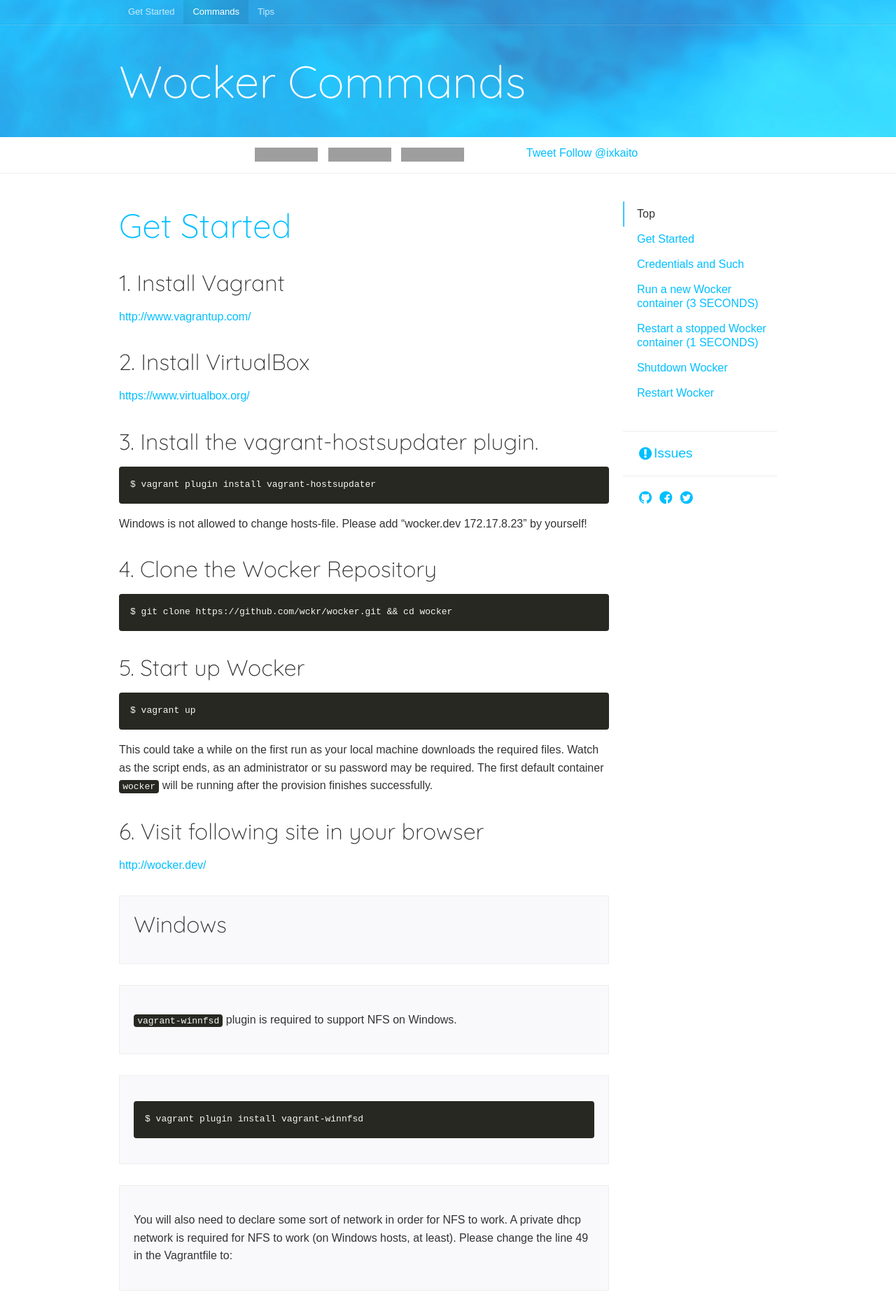
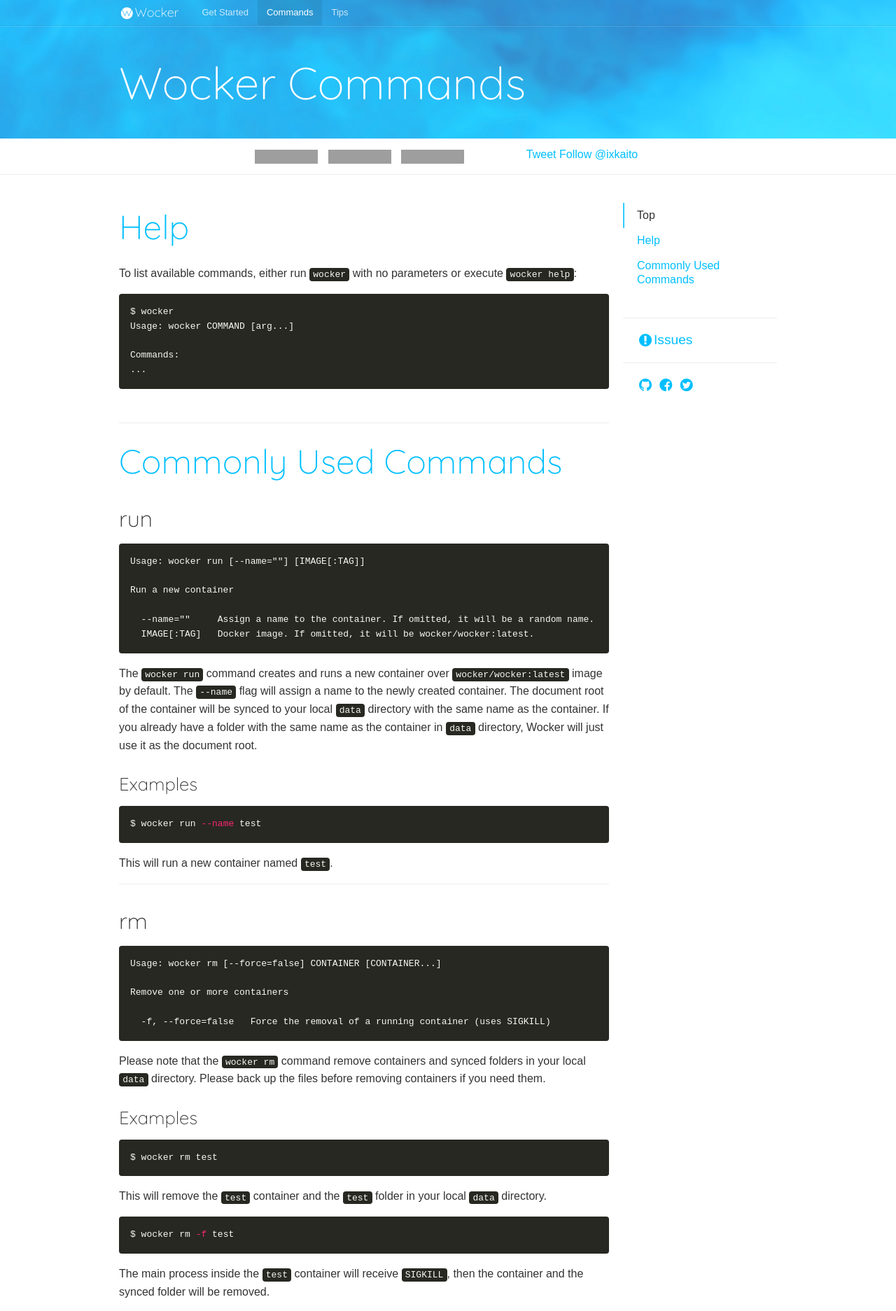
Before and after one commit to wckr/wckr.github.io, a Jekyll site: the page built from commands/index.md, in a window 1280 px wide. Shown: the top 1874 px of the page at 70% size. Built offline with Jekyll 4.4.1, drawn with Linux system fonts in a browser that asks for light colours; nearby versions of some CDN libraries; some web fonts are replaced; Markdown is read by kramdown in place of the engine named in the settings; a script that is not in the unit is left out; comment, search, counter and statistics services are not loaded; some of the changed text lies outside the part shown; grey boxes are pictures that could not be loaded.

Commit message:
Add docs of some commands

````diff
--- a/_includes/header.html
+++ b/_includes/header.html
@@ -48,6 +48,7 @@
 <header class="site-header">
 	<div class="site-header-top">
 		<div class="inner">
+			<h1 class="site-logo"><a class="icon-wocker" href="{{ site.baseurl }}/">Wocker</a></h1>
 			<nav class="site-nav">
 				<ul>
 					<li class="{% if page.type == 'get-started' %}active{% endif %}"><a href="{{ site.baseurl }}/">Get Started</a></li>
@@ -66,7 +67,7 @@
 					<strong>IT TAKES JUST 3 SECONDS TO CREATE A NEW ONE!</strong><br />
 					Version {{ site.version }}</p>
 				{% else %}
-				<h1 class="site-title"><a href="{{ page.url }}">{{ page.title }}</a></h1>
+				<h1 class="page-title"><a href="{{ page.url }}">{{ page.title }}</a></h1>
 				{% endif %}
 			</div>
 			{% if url == home_url %}
--- a/assets/_sass/_variables.scss
+++ b/assets/_sass/_variables.scss
@@ -27,3 +27,6 @@
 $border_color: #eee;
 
 $w_lg: 960px;
+
+$muli: 'Muli', sans-serif;
+$quicksand: 'Quicksand', sans-serif;
--- a/assets/css/style.css
+++ b/assets/css/style.css
@@ -609,7 +609,7 @@
 body {
   line-height: 1.6;
   color: #333;
-  font-family: 'Muli', sans-serif;
+  font-family: "Muli", sans-serif;
   font-weight: 300;
 }
 
@@ -656,7 +656,7 @@
 /* line 58, ../_sass/style.scss */
 h1:first-child {
   border-top: 0;
-  border-bottom: 0;
+  margin-top: 0;
 }
 
 /* line 64, ../_sass/style.scss */
@@ -877,7 +877,7 @@
   min-width: 960px;
 }
 /* line 224, ../_sass/style.scss */
-.site-header .site-title {
+.site-header .site-title, .site-header .page-title {
   color: #fff;
   font-size: 64px;
   font-weight: 300;
@@ -886,20 +886,20 @@
   border: 0;
 }
 /* line 232, ../_sass/style.scss */
-.site-header .site-title a {
+.site-header .site-title a, .site-header .page-title a {
   color: inherit;
 }
 /* line 235, ../_sass/style.scss */
-.site-header .site-title a:hover {
+.site-header .site-title a:hover, .site-header .page-title a:hover {
   text-decoration: none;
 }
 /* line 240, ../_sass/style.scss */
-.site-header .site-title .version {
+.site-header .site-title .version, .site-header .page-title .version {
   font-size: 16px;
 }
 /* line 245, ../_sass/style.scss */
 .site-header .site-description {
-  font-family: 'Quicksand', sans-serif;
+  font-family: "Quicksand", sans-serif;
   font-weight: 300;
   margin-top: 0;
   margin-bottom: 0;
@@ -909,33 +909,33 @@
   font-weight: 700;
 }
 
-/* line 257, ../_sass/style.scss */
+/* line 261, ../_sass/style.scss */
 .site-header-top {
   border-bottom: 1px solid rgba(0, 0, 0, 0.075);
 }
 
-/* line 261, ../_sass/style.scss */
+/* line 265, ../_sass/style.scss */
 .site-header-middle {
   border-top: 1px solid rgba(255, 255, 255, 0.15);
   padding: 40px 0;
 }
 
-/* line 266, ../_sass/style.scss */
+/* line 270, ../_sass/style.scss */
 .site-header-main {
   float: left;
   width: 75%;
   padding: 0 10px;
 }
 
-/* line 272, ../_sass/style.scss */
+/* line 276, ../_sass/style.scss */
 .site-header-aside {
   float: right;
   width: 25%;
   padding: 0 10px;
 }
-/* line 277, ../_sass/style.scss */
+/* line 281, ../_sass/style.scss */
 .site-header-aside a {
-  font-family: 'Quicksand', sans-serif;
+  font-family: "Quicksand", sans-serif;
   font-size: 14.4px;
   margin: auto;
   display: block;
@@ -953,21 +953,21 @@
   -webkit-border-radius: 130px;
   border-radius: 130px;
 }
-/* line 294, ../_sass/style.scss */
+/* line 298, ../_sass/style.scss */
 .site-header-aside a .icon-github {
   font-size: 18px;
   font-weight: 700;
 }
-/* line 298, ../_sass/style.scss */
+/* line 302, ../_sass/style.scss */
 .site-header-aside a .icon-github:before {
   vertical-align: -3px;
 }
-/* line 303, ../_sass/style.scss */
+/* line 307, ../_sass/style.scss */
 .site-header-aside a:hover {
   text-decoration: none;
 }
 
-/* line 309, ../_sass/style.scss */
+/* line 313, ../_sass/style.scss */
 .site-footer {
   border-top: 1px solid #eee;
   background: #fff;
@@ -975,19 +975,19 @@
   text-align: center;
   min-width: 960px;
 }
-/* line 316, ../_sass/style.scss */
+/* line 320, ../_sass/style.scss */
 .site-footer p {
   margin: 0;
 }
 
-/* line 321, ../_sass/style.scss */
+/* line 325, ../_sass/style.scss */
 .site-main {
   float: left;
   width: 75%;
   padding: 20px 10px 150px;
 }
 @media screen and (max-width: 960px) {
-  /* line 321, ../_sass/style.scss */
+  /* line 325, ../_sass/style.scss */
   .site-main {
     float: none;
     width: auto;
@@ -996,7 +996,7 @@
   }
 }
 
-/* line 334, ../_sass/style.scss */
+/* line 338, ../_sass/style.scss */
 .site-aside {
   position: relative;
   float: right;
@@ -1004,19 +1004,39 @@
   padding: 20px 10px;
 }
 @media screen and (max-width: 960px) {
-  /* line 334, ../_sass/style.scss */
+  /* line 338, ../_sass/style.scss */
   .site-aside {
     float: none;
     width: auto;
   }
 }
 
-/* line 349, ../_sass/style.scss */
+/* line 350, ../_sass/style.scss */
+.site-logo {
+  float: left;
+  font-family: "Quicksand", sans-serif;
+  font-size: 18px;
+  margin: 0 0 0 0;
+  padding: 0;
+}
+/* line 357, ../_sass/style.scss */
+.site-logo a {
+  display: block;
+  color: #fff;
+  padding: 0 10px;
+  line-height: 36px;
+}
+/* line 363, ../_sass/style.scss */
+.site-logo a:hover {
+  text-decoration: none;
+}
+
+/* line 372, ../_sass/style.scss */
 .site-nav ul {
   overflow: hidden;
   padding: 0 10px;
 }
-/* line 353, ../_sass/style.scss */
+/* line 376, ../_sass/style.scss */
 .site-nav ul > li {
   float: left;
   text-indent: 0;
@@ -1024,29 +1044,30 @@
   margin-bottom: 0;
   font-size: 13px;
 }
-/* line 360, ../_sass/style.scss */
+/* line 383, ../_sass/style.scss */
 .site-nav ul > li:before {
   content: "";
   margin: 0;
 }
-/* line 365, ../_sass/style.scss */
+/* line 388, ../_sass/style.scss */
 .site-nav ul > li > a {
   display: block;
-  padding: 0.5em 1em;
+  padding: 0 1em;
   color: rgba(255, 255, 255, 0.75);
+  line-height: 36px;
 }
-/* line 370, ../_sass/style.scss */
+/* line 394, ../_sass/style.scss */
 .site-nav ul > li > a:hover {
   text-decoration: none;
   color: #fff;
 }
-/* line 378, ../_sass/style.scss */
+/* line 402, ../_sass/style.scss */
 .site-nav ul > li.active a {
   background: rgba(0, 0, 0, 0.075);
   color: #fff;
 }
 
-/* line 387, ../_sass/style.scss */
+/* line 411, ../_sass/style.scss */
 .site-content-top {
   height: 52px;
   padding: 10px 0 15px;
@@ -1055,81 +1076,81 @@
   border-bottom: 1px solid #eee;
   text-align: center;
 }
-/* line 395, ../_sass/style.scss */
+/* line 419, ../_sass/style.scss */
 .site-content-top iframe {
   vertical-align: bottom;
 }
-/* line 399, ../_sass/style.scss */
+/* line 423, ../_sass/style.scss */
 .site-content-top .fb-like {
   margin-right: 30px;
   display: inline-block;
 }
-/* line 404, ../_sass/style.scss */
+/* line 428, ../_sass/style.scss */
 .site-content-top #twitter-widget-1 {
   margin-right: 30px;
 }
-/* line 408, ../_sass/style.scss */
+/* line 432, ../_sass/style.scss */
 .site-content-top .pocket-btn {
   display: inline-block;
 }
-/* line 411, ../_sass/style.scss */
+/* line 435, ../_sass/style.scss */
 .site-content-top .pocket-btn iframe {
   height: 20px;
 }
 
-/* line 418, ../_sass/style.scss */
+/* line 442, ../_sass/style.scss */
 .page-nav {
   padding: 20px 0;
 }
-/* line 424, ../_sass/style.scss */
+/* line 448, ../_sass/style.scss */
 .page-nav > ul > li {
   text-indent: 0;
   padding-left: 0;
   margin-bottom: 0;
 }
-/* line 429, ../_sass/style.scss */
+/* line 453, ../_sass/style.scss */
 .page-nav > ul > li:before {
   content: "";
   margin: 0;
 }
-/* line 434, ../_sass/style.scss */
+/* line 458, ../_sass/style.scss */
 .page-nav > ul > li.active {
   border-left: 2px solid #33ccff;
 }
-/* line 437, ../_sass/style.scss */
+/* line 461, ../_sass/style.scss */
 .page-nav > ul > li.active > a {
   color: #333;
   padding-left: 18px;
 }
-/* line 443, ../_sass/style.scss */
+/* line 467, ../_sass/style.scss */
 .page-nav > ul > li > a {
   display: block;
   padding: 0.5em 0 0.5em 20px;
   line-height: 1.25;
 }
-/* line 448, ../_sass/style.scss */
+/* line 472, ../_sass/style.scss */
 .page-nav > ul > li > a:hover {
   text-decoration: none;
   background: #33ccff;
   color: #fff;
 }
 
-/* line 458, ../_sass/style.scss */
+/* line 482, ../_sass/style.scss */
 .sns {
   padding-left: 20px;
   font-size: 19.2px;
 }
 
-/* line 463, ../_sass/style.scss */
+/* line 487, ../_sass/style.scss */
 .site-issues {
   padding-left: 20px;
 }
-/* line 466, ../_sass/style.scss */
+/* line 490, ../_sass/style.scss */
 .site-issues li {
   margin-bottom: 1em;
   line-height: 1.25;
 }
-/* line 471, ../_sass/style.scss */
+/* line 495, ../_sass/style.scss */
 .site-issues .site-issues-title {
   font-size: 19.2px;
 }
--- a/commands/index.md
+++ b/commands/index.md
@@ -4,273 +4,88 @@
 type: commands
 ---
 
-## Get Started
 
-### 1. Install Vagrant
+## Help
 
-[http://www.vagrantup.com/](http://www.vagrantup.com/)
-
-### 2. Install VirtualBox
-
-[https://www.virtualbox.org/](https://www.virtualbox.org/)
-
-### 3. Install the vagrant-hostsupdater plugin.
+To list available commands, either run `wocker` with no parameters or execute `wocker help`:
 
 ```bash
-$ vagrant plugin install vagrant-hostsupdater
+$ wocker
+Usage: wocker COMMAND [arg...]
+
+Commands:
+...
 ```
 
-Windows is not allowed to change hosts-file. Please add "wocker.dev 172.17.8.23" by yourself!
+## Commonly Used Commands
 
-### 4. Clone the Wocker Repository
+### run
+
+```
+Usage: wocker run [--name=""] [IMAGE[:TAG]]
+
+Run a new container
+
+  --name=""     Assign a name to the container. If omitted, it will be a random name.
+  IMAGE[:TAG]   Docker image. If omitted, it will be wocker/wocker:latest.
+```
+
+The `wocker run` command creates and runs a new container over `wocker/wocker:latest` image by default. The `--name` flag will assign a name to the newly created container. The document root of the container will be synced to your local `data` directory with the same name as the container. If you already have a folder with the same name as the container in `data` directory, Wocker will just use it as the document root.
+
+#### Examples
 
 ```bash
-$ git clone https://github.com/wckr/wocker.git && cd wocker
+$ wocker run --name test
 ```
 
-### 5. Start up Wocker
+This will run a new container named `test`.
+
+----
+
+### rm
+
+```
+Usage: wocker rm [--force=false] CONTAINER [CONTAINER...]
+
+Remove one or more containers
+
+  -f, --force=false   Force the removal of a running container (uses SIGKILL)
+```
+
+Please note that the `wocker rm` command remove containers and synced folders in your local `data` directory. Please back up the files before removing containers if you need them.
+
+#### Examples
 
 ```bash
-$ vagrant up
+$ wocker rm test
 ```
 
-This could take a while on the first run as your local machine downloads the required files. Watch as the script ends, as an administrator or su password may be required. The first default container `wocker` will be running after the provision finishes successfully.
+This will remove the `test` container and the `test` folder in your local `data` directory.
 
-
-### 6. Visit following site in your browser
-
-[http://wocker.dev/](http://wocker.dev/)
-
->### Windows
-
->`vagrant-winnfsd` plugin is required to support NFS on Windows.
-
->```bash
-$ vagrant plugin install vagrant-winnfsd
+```bash
+$ wocker rm -f test
 ```
 
->You will also need to declare some sort of network in order for NFS to work.
-A private dhcp network is required for NFS to work (on Windows hosts, at least).
-Please change the line 49 in the Vagrantfile to:
+The main process inside the `test` container will receive `SIGKILL`, then the container and the synced folder will be removed.
 
->```ruby
-config.vm.network :private_network, ip: "172.17.8.23", type: "dhcp"
-```
+----
 
->More resources:
-[GM-Alex/vagrant-winnfsd](https://github.com/GM-Alex/vagrant-winnfsd)
+### start
 
->### Ubuntu
+----
 
->If you got this message on Ubuntu:
+### stop
 
->```
-It appears your machine doesn't support NFS, or there is not an adapter
-to enable NFS on this machine for Vagrant.
-```
+----
 
->You'll need to:
+### exec
 
->```bash
-$ apt-get install nfs-kernel-server
-```
+----
 
->More resources:
-[Ubuntu needs nfs-kernel-server installed #4](https://github.com/{{ site.github_org }}/{{ site.github_repo }}/issues/4)
-[missing NFS support error on Ubuntu hosts could be improved perhaps #1534](https://github.com/mitchellh/vagrant/issues/1534)
+### update
 
-## Credentials and Such
+----
 
-### WordPress
+### version
 
-<dl class="dl_inline dl_10">
-  <dt>User:</dt>
-  <dd><code>admin</code></dd>
-
-  <dt>Pass:</dt>
-  <dd><code>admin</code></dd>
-</dl>
-
-### Database
-
-<dl class="dl_inline dl_10">
-  <dt>Name:</dt>
-  <dd><code>wordpress</code></dd>
-
-  <dt>User:</dt>
-  <dd><code>wordpress</code></dd>
-
-  <dt>Pass:</dt>
-  <dd><code>wordpress</code></dd>
-</dl>
-
-### Synced Folder
-
-<dl class="dl_inline dl_20">
-  <dt>Local machine:</dt>
-  <dd><code>data</code></dd>
-
-  <dt>Guest machine:</dt>
-  <dd><code>/home/core/data</code></dd>
-</dl>
-
-Every container created through Wocker automatically has it’s volumes exposed on your local machine. Wocker exposes a container’s volume data under `data/<container's name>`.
-
-## Run a new Wocker container (3 SECONDS)
-
-Before running a new one, you must stop or remove the running Wocker container via Wocker command line.
-
-### 1. Connect to the guest machine via SSH
-
-```bash
-$ vagrant ssh
-```
-
-### 2. Use Wocker commands to stop or remove the running Wocker container
-
-```bash
-core@wocker ~ $ wocker stop CONTAINER
-```
-
-or
-
-```bash
-core@wocker ~ $ wocker kill CONTAINER
-```
-
-or
-
-```bash
-core@wocker ~ $ wocker rm CONTAINER
-```
-
-`CONTAINER` can be a name or ID of a container. You can use a docker command `$ docker ps` or a wocker command `$ wocker ps` (alias) to list running containers.
-
-e.g.
-
-```bash
-core@wocker ~ $ wocker stop wocker
-```
-
-__Note:__ The initial Wocker container's name after your first `$ vagrant up` is "wocker".
-
-
-### 3. Use a Wocker command to run a new Wocker container
-
-```bash
-core@wocker ~ $ wocker run
-```
-
-You can use the name option to assign a specific name to the container.
-
-e.g.
-
-```bash
-core@wocker ~ $ wocker run --name wp
-```
-
-## Restart a stopped Wocker container (1 SECONDS)
-
-Before a restart, you must stop or remove the running Wocker container via Wocker command line.
-
-### 1. Connect to the guest machine via SSH
-
-```bash
-$ vagrant ssh
-```
-
-### 2. Use Wocker commands to stop or remove the running Wocker container
-
-```bash
-core@wocker ~ $ wocker stop CONTAINER
-```
-
-or
-
-```bash
-core@wocker ~ $ wocker kill CONTAINER
-```
-
-or
-
-```bash
-core@wocker ~ $ wocker rm CONTAINER
-```
-
-`CONTAINER` can be a name or ID of a container.
-
-### 3. Use a Wocker command to restart a stopped Wocker container
-
-```bash
-core@wocker ~ $ wocker start CONTAINER
-```
-
-`CONTAINER` can be a name or ID of a container. You can use a docker command `$ docker ps -a` or a wocker command `$ wocker ps -a` (alias) to list all containers including stopped ones.
-
-e.g.
-
-```bash
-core@wocker ~ $ wocker start wocker
-```
-
-## Shutdown Wocker
-
-### 1. Connect to the guest machine via SSH
-
-```bash
-$ vagrant ssh
-```
-
-### 2. Use Wocker commands to stop or remove the running Wocker container
-
-```bash
-core@wocker ~ $ wocker stop CONTAINER
-```
-
-or
-
-```bash
-core@wocker ~ $ wocker kill CONTAINER
-```
-
-or
-
-```bash
-core@wocker ~ $ wocker rm CONTAINER
-```
-
-`CONTAINER` can be a name or ID of a container.
-
-### 3. Exit from the guest machine
-
-```bash
-core@wocker ~ $ exit
-```
-
-### 4. Shutdown the guest machine
-
-```bash
-$ vagrant halt
-```
-
-## Restart Wocker
-
-### 1. Start the guest machine
-
-```bash
-$ vagrant up
-```
-
-### 2. Connect to the guest machine via SSH
-
-```bash
-$ vagrant ssh
-```
-
-### 3. Use a Wocker command to restart a stopped Wocker container
-
-```bash
-core@wocker ~ $ wocker start CONTAINER
-```
-
-`CONTAINER` can be a name or ID of a container.
+----
````
Also changed, not shown: assets/_sass/style.scss (+30 -6 lines), tips/index.md (+1 -1 lines).
